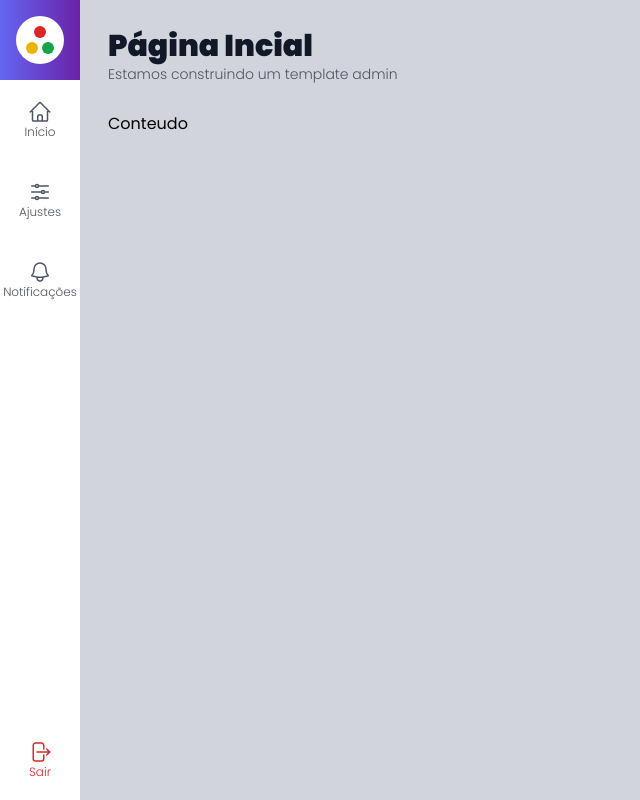
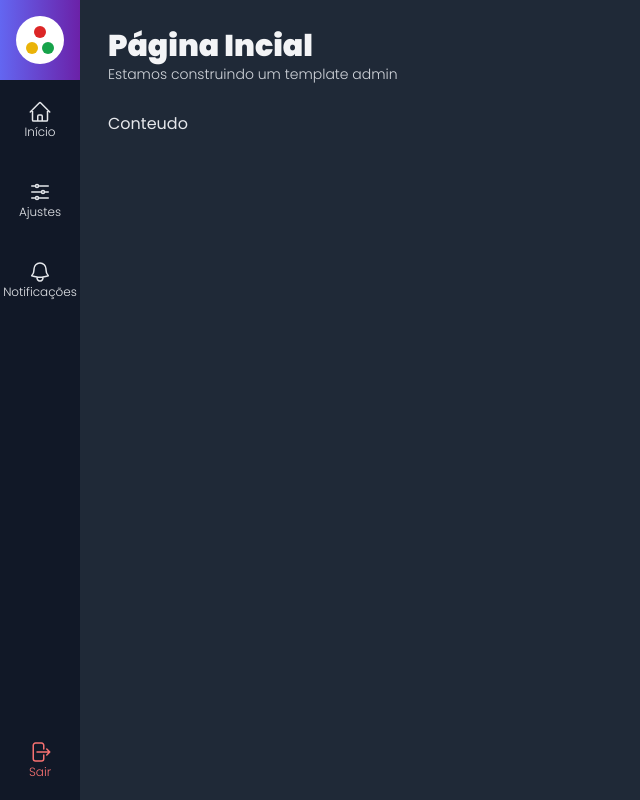
Before and after one commit to fjuncal/admin-template, a Next.js app: page / in a window 1280 px wide. Shown: the whole page, without its empty margins (0-640 px from the left). Built offline with nearby package versions, Linux system fonts and the light colour scheme.

Commit message:
Adicionando CSS para o modo escuro em todos os componentes

```diff
--- a/src/components/template/Conteudo.tsx
+++ b/src/components/template/Conteudo.tsx
@@ -9,6 +9,7 @@
     <div
       className={`
         flex flex-col mt-7
+        dark:text-gray-200
     `}
     >
       {props.children}
--- a/src/components/template/Layout.tsx
+++ b/src/components/template/Layout.tsx
@@ -10,7 +10,7 @@
 
 export default function Layout(props: LayoutProps) {
   return (
-    <div className={`flex h-screen w-screen`}>
+    <div className={` dark flex h-screen w-screen`}>
       <MenuLateral />
       <div
         className={`flex flex-col w-full p-7
--- a/src/components/template/MenuItem.tsx
+++ b/src/components/template/MenuItem.tsx
@@ -13,7 +13,7 @@
     <li
       onClick={props.onClick}
       className={`
-    hover:bg-gray-300
+    hover:bg-gray-300 dark:hover:bg-gray-800
     cursor-pointer
     `}
     >
@@ -21,15 +21,12 @@
         href={props.url!}
         className={`
         flex flex-col justify-center items-center
-        h-20 w-20 text-gray-600 ${props.className}`}
+        h-20 w-20 text-gray-600
+        dark:text-gray-200
+        ${props.className}`}
       >
         {props.icone}
-        <span
-          className={`
-          text-xs font-light `}
-        >
-          {props.texto}
-        </span>
+        <span className={`text-xs font-light `}>{props.texto}</span>
       </Link>
     </li>
   );
--- a/src/components/template/MenuLateral.tsx
+++ b/src/components/template/MenuLateral.tsx
@@ -4,7 +4,13 @@
 
 export default function MenuLateral() {
   return (
-    <aside className="flex flex-col">
+    <aside
+      className={`
+    flex flex-col
+    bg-gray-200 text-gray-700
+    dark:bg-gray-900
+    `}
+    >
       <div
         className={`
           flex flex-col items-center justify-center
@@ -25,7 +31,10 @@
           onClick={() => console.log("Logout")}
           texto="Sair"
           icone={IconeSair}
-          className="text-red-600 hover:bg-text-red-700 hover:text-white"
+          className={`text-red-600 dark:text-red-400
+          hover:bg-red-400 hover:text-white
+          dark:hover:text-white
+          `}
         />
       </ul>
     </aside>
--- a/src/components/template/Titulo.tsx
+++ b/src/components/template/Titulo.tsx
@@ -10,14 +10,17 @@
     <div>
       <h1
         className={`
-        font-black text-3xl text-gray-900
+        font-black text-3xl
+        text-gray-900
+        dark:text-gray-100
         `}
       >
         {props.titulo}
       </h1>
       <h2
         className={`
-        font-light text-sm text-gray-600
+        font-light text-sm
+        dark:text-gray-300
         `}
       >
         {props.subtitulo}
```
